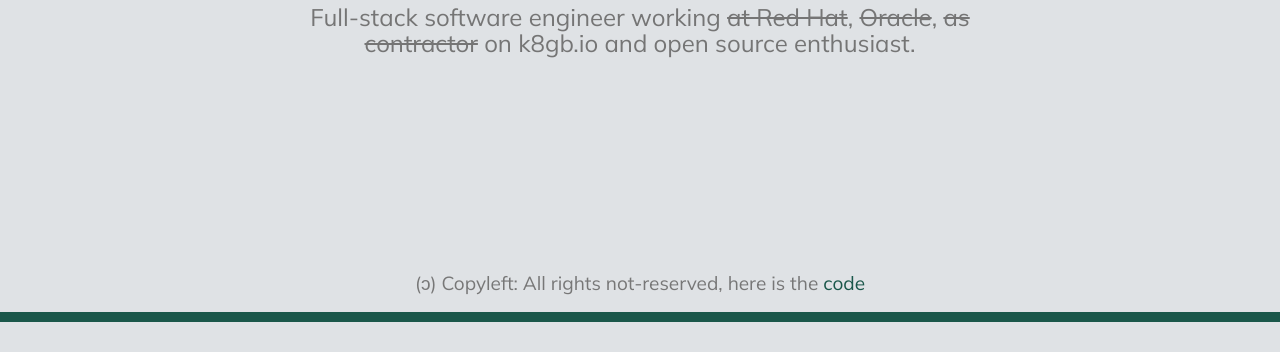
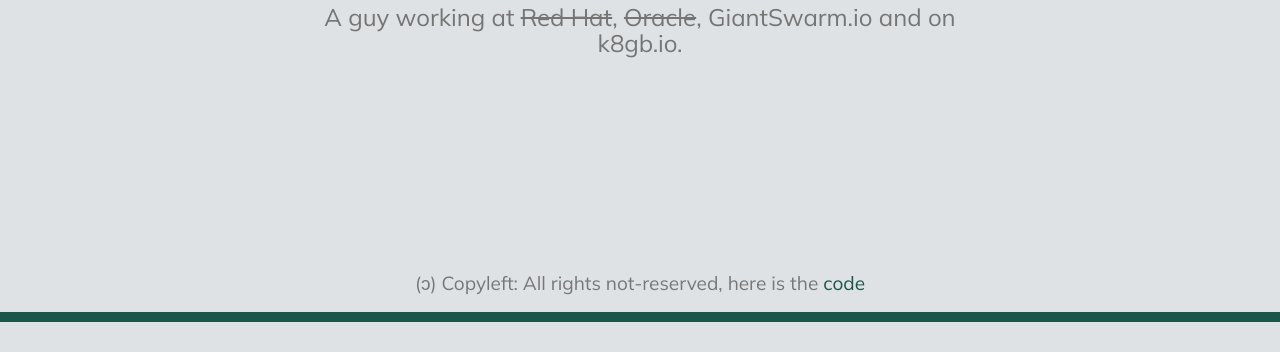
Before and after one commit to jkremser/jkremser.github.io, a plain HTML site: page index.html in a window 1280 px wide. Shown: the part 478-830 px from the top of the page. Drawn offline with nearby package versions, Linux system fonts and the light colour scheme; some packages are replaced by stand-ins of ours.

Commit message:
orig msg: bio line
Signed-off-by: Jiri Kremser <jiri.kremser@gmail.com>
Signed-off-by: GitHub <noreply@github.com>

```diff
--- a/index.html
+++ b/index.html
@@ -64,7 +64,7 @@
 <div class=intro>
 <img class=profile src=avatar.png>
 <h1 class=name-intro>Jirka Kremser</h1>
-<h2>Full-stack software engineer working <del>at Red Hat</del>, <del>Oracle</del>, <del>as contractor</del> on k8gb.io and open source enthusiast.</h2>
+<h2>A guy working at <del>Red Hat</del>, <del>Oracle</del>, GiantSwarm.io and on k8gb.io.</h2>
 </div>
 </main>
 <footer>
```
